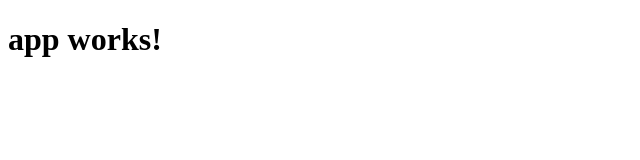
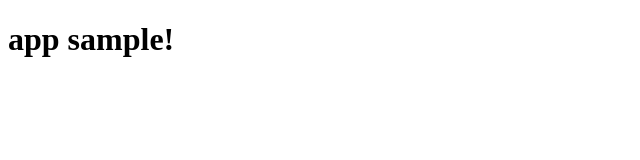
Before and after one commit to gurezo/start-angular2-practice, an Angular app: page / in a window 1280 px wide. Shown: the top 160 px of the page, without its empty margins (0-640 px from the left). Built offline with nearby package versions, Linux system fonts and the light colour scheme.

Commit message:
### angular-cliの利用とプロジェクトの生成 - 外部ファイルの登録まで実践

```diff
--- a/src/app/app.component.ts
+++ b/src/app/app.component.ts
@@ -6,5 +6,5 @@ import { Component } from '@angular/core';
   styleUrls: ['./app.component.css']
 })
 export class AppComponent {
-  title = 'app works!';
+  title = 'app sample!';
 }
```
Also changed, not shown: package.json (+12 -0 lines), 2 other files (tests, documents, lock files or other folders).
